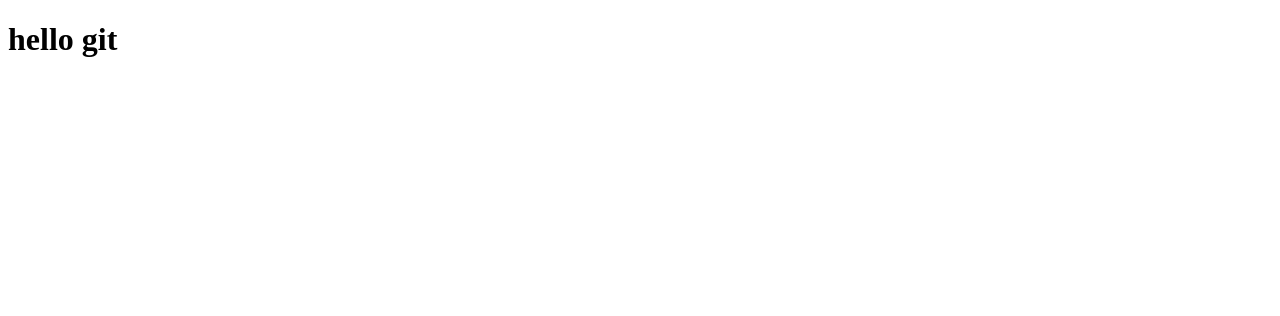
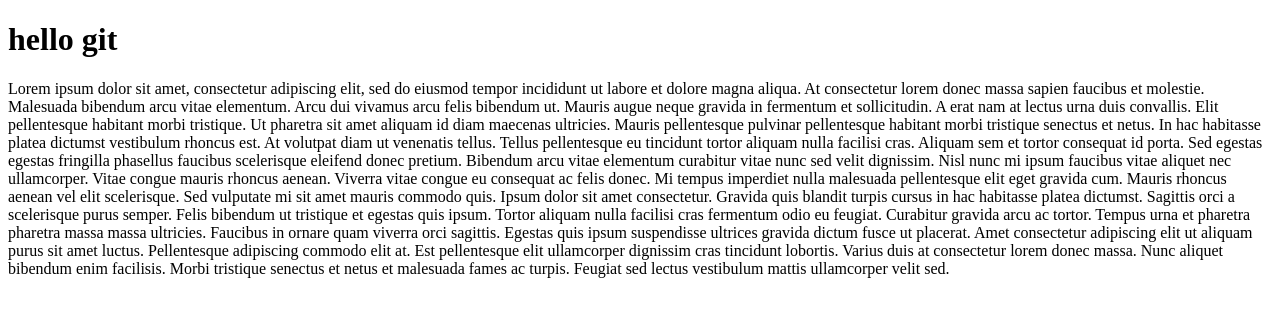
Before and after one commit to chth2116/hellogit, a plain HTML site: page index.html in a window 1280 px wide. Drawn offline with Linux system fonts and the light colour scheme.

Commit message:
added main content

```diff
--- a/index.html
+++ b/index.html
@@ -8,5 +8,10 @@
   <header>
     <h1> hello git </h1>
   </header>
+  <p>
+    Lorem ipsum dolor sit amet, consectetur adipiscing elit, sed do eiusmod tempor incididunt ut labore et dolore magna aliqua. At consectetur lorem donec massa sapien faucibus et molestie. Malesuada bibendum arcu vitae elementum. Arcu dui vivamus arcu felis bibendum ut. Mauris augue neque gravida in fermentum et sollicitudin. A erat nam at lectus urna duis convallis. Elit pellentesque habitant morbi tristique. Ut pharetra sit amet aliquam id diam maecenas ultricies. Mauris pellentesque pulvinar pellentesque habitant morbi tristique senectus et netus. In hac habitasse platea dictumst vestibulum rhoncus est. At volutpat diam ut venenatis tellus. Tellus pellentesque eu tincidunt tortor aliquam nulla facilisi cras. Aliquam sem et tortor consequat id porta. Sed egestas egestas fringilla phasellus faucibus scelerisque eleifend donec pretium. Bibendum arcu vitae elementum curabitur vitae nunc sed velit dignissim. Nisl nunc mi ipsum faucibus vitae aliquet nec ullamcorper. Vitae congue mauris rhoncus aenean.
+
+    Viverra vitae congue eu consequat ac felis donec. Mi tempus imperdiet nulla malesuada pellentesque elit eget gravida cum. Mauris rhoncus aenean vel elit scelerisque. Sed vulputate mi sit amet mauris commodo quis. Ipsum dolor sit amet consectetur. Gravida quis blandit turpis cursus in hac habitasse platea dictumst. Sagittis orci a scelerisque purus semper. Felis bibendum ut tristique et egestas quis ipsum. Tortor aliquam nulla facilisi cras fermentum odio eu feugiat. Curabitur gravida arcu ac tortor. Tempus urna et pharetra pharetra massa massa ultricies. Faucibus in ornare quam viverra orci sagittis. Egestas quis ipsum suspendisse ultrices gravida dictum fusce ut placerat. Amet consectetur adipiscing elit ut aliquam purus sit amet luctus. Pellentesque adipiscing commodo elit at. Est pellentesque elit ullamcorper dignissim cras tincidunt lobortis. Varius duis at consectetur lorem donec massa. Nunc aliquet bibendum enim facilisis. Morbi tristique senectus et netus et malesuada fames ac turpis. Feugiat sed lectus vestibulum mattis ullamcorper velit sed.
+  </p>
 </body>
 </html>
```
